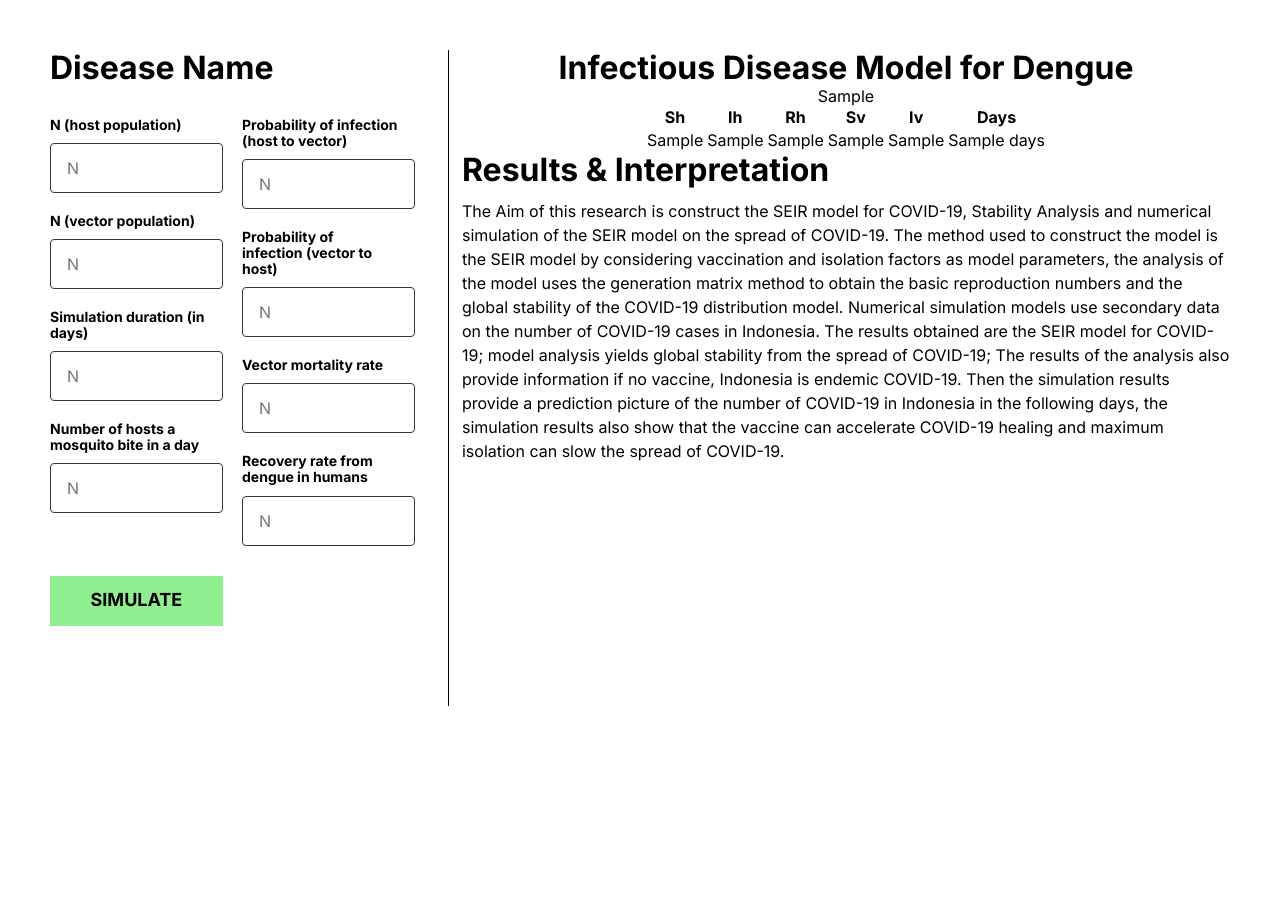
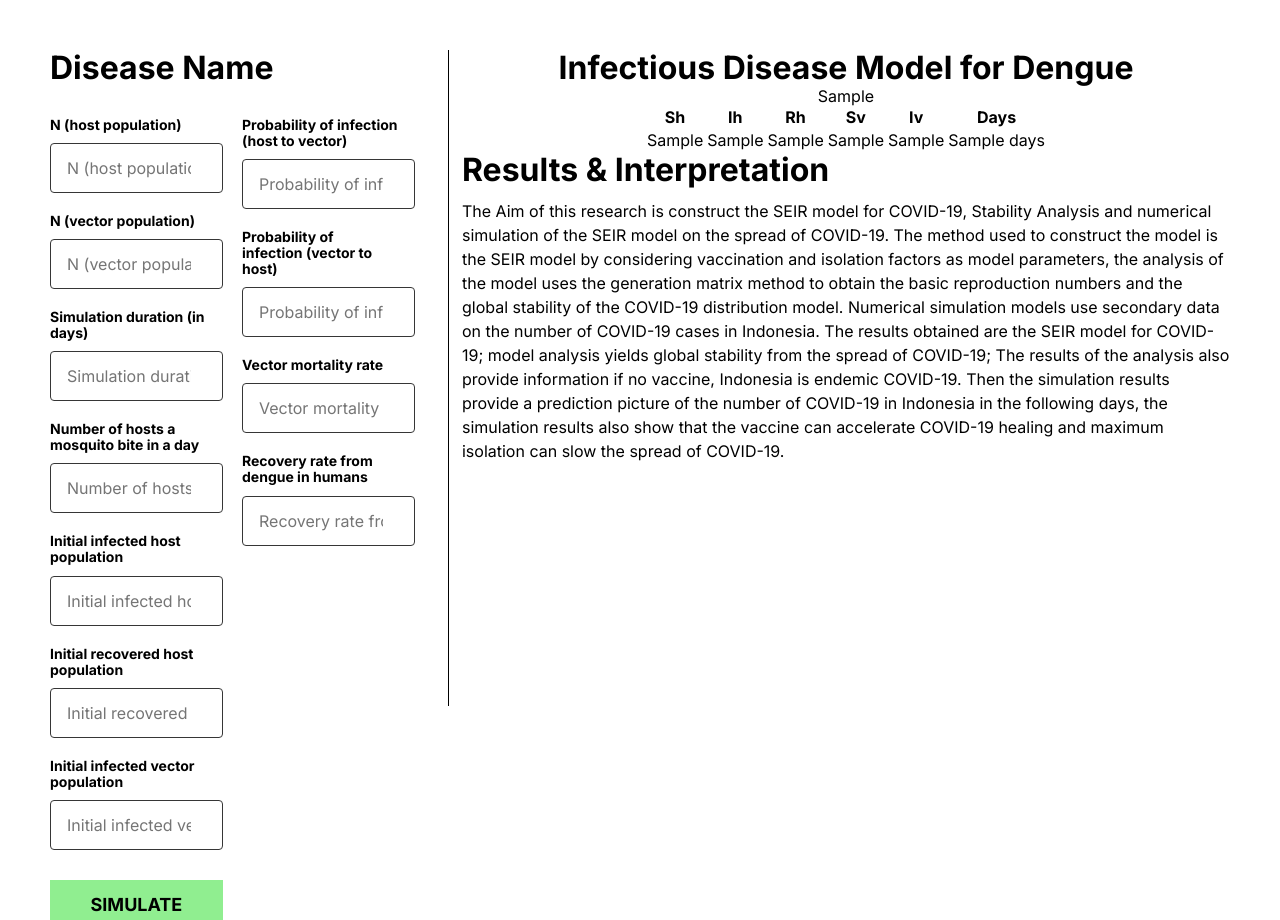
Before and after one commit to Nikolskiee/CMSC128.2-PROJECT, a Django app: template seirvice/seirv_app/templates/dengue.html in a window 1280 px wide. Shown: the part 80-1000 px from the top of the page. Run offline with Django 4.2, Linux system fonts and the light colour scheme; tables that the repository leaves empty hold one stand-in row (values such as "Sample post"); the template is opened without the code that fills it: values that come from a table or form of the project are taken from there, most other values are stand-ins (such as "Sample title", 1, 10 or a date in 2020).

Commit message:
Added 3 more inputs on dengue

```diff
--- a/seirvice/seirv_app/forms.py
+++ b/seirvice/seirv_app/forms.py
@@ -41,15 +41,18 @@ class InfectiousDiseaseForm(ModelForm):
 class DengueForm(ModelForm):
     class Meta:
         model = Dengue
-        fields = ['user', 'N_h', 'N_v', 't_duration', 'bite_n', 'bv_input', 'bh_input', 'uv_input', 'h_recov_input']
+        fields = ['user', 'N_h', 'N_v', 't_duration', 'bite_n', 'bv_input', 'bh_input', 'uv_input', 'h_recov_input', 'Ih_in', 'Rh_in', 'Iv_in']
         widgets = {
             'user': HiddenInput(attrs={'name' : 'user'}),
-            'N_h' : NumberInput(attrs = {'class' : 'simulation-textinput input', 'name' : 'N_in', 'required' : True, 'placeholder' : 'N'}),
-            'N_v' : NumberInput(attrs = {'class' : 'simulation-textinput input', 'name' : 'N_in', 'required' : True, 'placeholder' : 'N'}),
-            't_duration' : NumberInput(attrs = {'class' : 'simulation-textinput input', 'name' : 'N_in', 'required' : True, 'placeholder' : 'N'}),
-            'bite_n' : NumberInput(attrs = {'class' : 'simulation-textinput input', 'name' : 'N_in', 'required' : True, 'placeholder' : 'N'}),
-            'bv_input' : NumberInput(attrs = {'class' : 'simulation-textinput input', 'name' : 'N_in', 'required' : True, 'placeholder' : 'N'}),
-            'bh_input' : NumberInput(attrs = {'class' : 'simulation-textinput input', 'name' : 'N_in', 'required' : True, 'placeholder' : 'N'}),
-            'uv_input' : NumberInput(attrs = {'class' : 'simulation-textinput input', 'name' : 'N_in', 'required' : True, 'placeholder' : 'N'}),
-            'h_recov_input' : NumberInput(attrs = {'class' : 'simulation-textinput input', 'name' : 'N_in', 'required' : True, 'placeholder' : 'N'})
+            'N_h' : NumberInput(attrs = {'class' : 'simulation-textinput input', 'name' : 'N_in', 'required' : True, 'placeholder' : 'N (host population)'}),
+            'N_v' : NumberInput(attrs = {'class' : 'simulation-textinput input', 'name' : 'N_in', 'required' : True, 'placeholder' : 'N (vector population: mosquitos)'}),
+            't_duration' : NumberInput(attrs = {'class' : 'simulation-textinput input', 'name' : 'N_in', 'required' : True, 'placeholder' : 'Simulation duration (in days)'}),
+            'bite_n' : NumberInput(attrs = {'class' : 'simulation-textinput input', 'name' : 'N_in', 'required' : True, 'placeholder' : 'Number of hosts a mosquito bite in a day'}),
+            'bv_input' : NumberInput(attrs = {'class' : 'simulation-textinput input', 'name' : 'N_in', 'required' : True, 'placeholder' : 'Probability of infection (host to vector)'}),
+            'bh_input' : NumberInput(attrs = {'class' : 'simulation-textinput input', 'name' : 'N_in', 'required' : True, 'placeholder' : 'Probability of infection (vector to host)'}),
+            'uv_input' : NumberInput(attrs = {'class' : 'simulation-textinput input', 'name' : 'N_in', 'required' : True, 'placeholder' : 'Vector mortality rate'}),
+            'h_recov_input' : NumberInput(attrs = {'class' : 'simulation-textinput input', 'name' : 'N_in', 'required' : True, 'placeholder' : 'Recovery rate from dengue in humans'}),
+            'Ih_in' : NumberInput(attrs = {'class' : 'simulation-textinput input', 'name' : 'Ih_in', 'required' : True, 'placeholder' : 'Initial infected host population'}),
+            'Rh_in' : NumberInput(attrs = {'class' : 'simulation-textinput input', 'name' : 'Rh_in', 'required' : True, 'placeholder' : 'Initial recovered host population'}),
+            'Iv_in' : NumberInput(attrs = {'class' : 'simulation-textinput input', 'name' : 'Iv_in', 'required' : True, 'placeholder' : 'Initial infected vector population'})
         }
--- a/seirvice/seirv_app/models.py
+++ b/seirvice/seirv_app/models.py
@@ -34,3 +34,6 @@ class Dengue(models.Model):
 	bh_input = models.FloatField()
 	uv_input = models.FloatField()
 	h_recov_input = models.FloatField()
+	Ih_in = models.FloatField()
+	Rh_in = models.FloatField()
+	Iv_in = models.FloatField()
--- a/seirvice/seirv_app/seirv.py
+++ b/seirvice/seirv_app/seirv.py
@@ -315,11 +315,11 @@ def dengue(data):
 
     # Initial State Inputs:
 
-    Ih_in = 1 # Initial infected host population
+    Ih_in = float(data['Ih_in']) # Initial infected host population
 
-    Rh_in = 0 # Initial recovered host population
+    Rh_in = float(data['Rh_in']) # Initial recovered host population
 
-    Iv_in = 1 # Initial infected vector population
+    Iv_in = float(data['Iv_in']) # Initial infected vector population
 
     y_in_dengue = model.initial_state_dengue(
         Ih_in=Ih_in,
--- a/seirvice/seirv_app/templates/dengue.html
+++ b/seirvice/seirv_app/templates/dengue.html
@@ -185,6 +185,12 @@
                 {{form.t_duration}}
                 <span class="simulation-text08 label">Number of hosts a mosquito bite in a day</span>
                 {{form.bite_n}}
+                <span class="simulation-text08 label">Initial infected host population</span>
+                {{form.Ih_in}}
+                <span class="simulation-text08 label">Initial recovered host population</span>
+                {{form.Rh_in}}
+                <span class="simulation-text08 label">Initial infected vector population</span>
+                {{form.Iv_in}}
 
               </div>
               <div class="simulation-container06">
--- a/seirvice/seirv_app/views.py
+++ b/seirvice/seirv_app/views.py
@@ -93,7 +93,10 @@ def dengueDisease(request):
                 'bv_input' : request.POST.get('bv_input'),
                 'bh_input' : request.POST.get('bh_input'),
                 'uv_input' : request.POST.get('uv_input'),
-                'h_recov_input' : request.POST.get('h_recov_input')
+                'h_recov_input' : request.POST.get('h_recov_input'),
+                'Ih_in' : request.POST.get('Ih_in'),
+                'Rh_in' : request.POST.get('Rh_in'),
+                'Iv_in' : request.POST.get('Iv_in')
             }
             context = dengue(params)
             context.update({"form" : form})
```
Also changed, not shown: seirvice/seirv_app/migrations/0001_initial.py, seirvice/seirv_app/migrations/0002_dengue_infectiousdisease_alter_customuser_profession.py (deleted).
